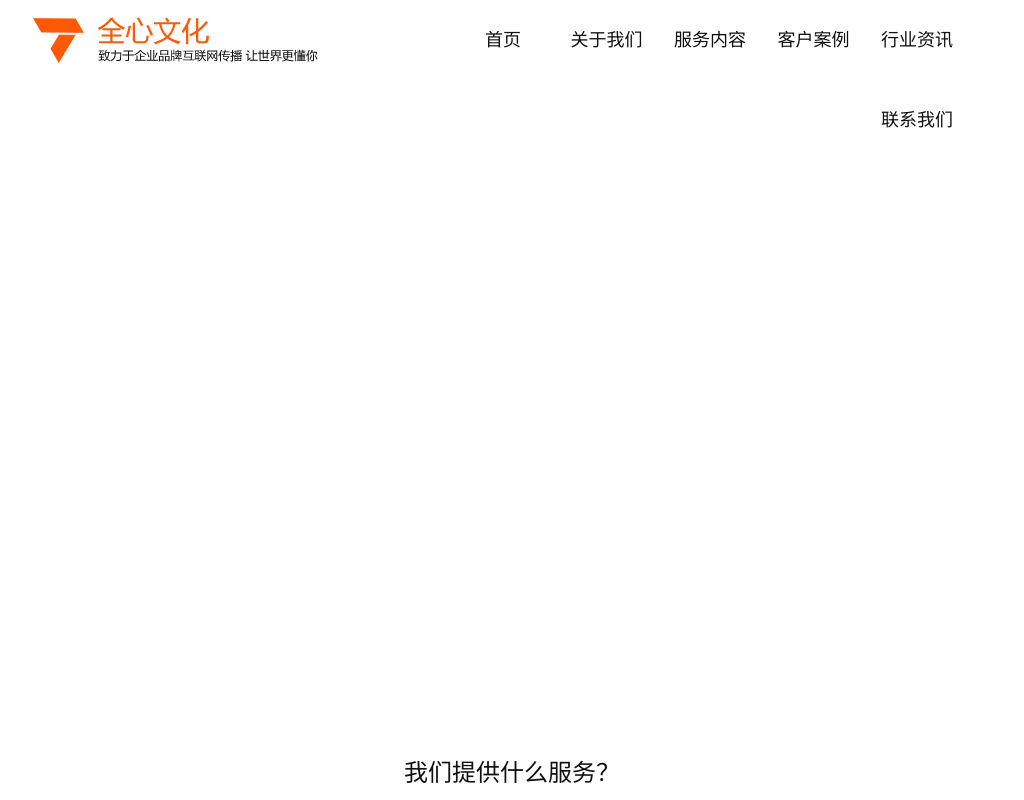
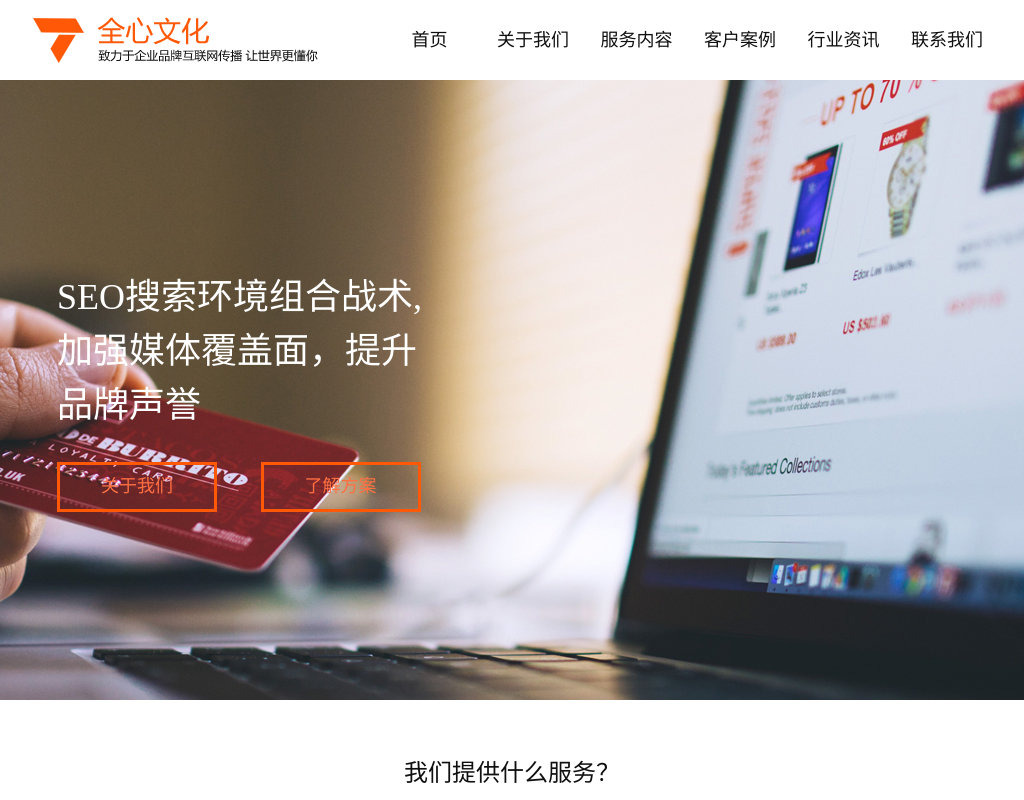
Before and after one commit to gy18505/-, a plain HTML site: page index.html in a window 1024 px wide. Shown: the top 800 px of the page. Drawn offline with nearby package versions, Linux system fonts and the light colour scheme.

Commit message:
bugs fixed
..

```diff
--- a/css/common.css
+++ b/css/common.css
@@ -205,9 +205,6 @@ ul li a:hover {
 }
 
 @media(min-width:992px) and (max-width:1200px) {
-  .navbar-menu .menu-list {
-    padding-right: 30px;
-  }
   .navbar-menu .menu-list li a {
     width: 100px;
   }
--- a/index.html
+++ b/index.html
@@ -146,7 +146,8 @@
   </div>
   <div class="banner">
     <div class="banner-wrapper swiper-wrapper">
-      <div class="banner-item bg-cover rellax swiper-slide" data-rellax-speed="-10" style="background-image:url('update/banner-bg.jpg')">
+      <div class="swiper-slide">
+		  <div class="banner-item bg-cover rellax" data-rellax-speed="-10" style="background-image:url('update/banner-bg.jpg')">
 			<div class="banner-content container">
 			  <h1 class="banner-title clamp-3 bounceInLeft rellax ani" swiper-animate-effect="bounceInLeft" data-rellax-speed="0">SEO搜索环境组合战术, 加强媒体覆盖面，提升品牌声誉</h1>
 			  <div class="banner-action bounceInLeft rellax ani" swiper-animate-effect="bounceInLeft" data-rellax-speed="0">
@@ -155,12 +156,15 @@
 			  </div>
 			</div>
 		  </div>
-      <div class="banner-item bg-cover rellax swiper-slide" data-rellax-speed="-10" style="background-image:url('update/banner-bg.jpg')">
+	  </div>
+      <div class="swiper-slide">
+		  <div class="banner-item bg-cover rellax" data-rellax-speed="-10" style="background-image:url('update/banner-bg.jpg')">
 			<div class="banner-content container">
 			  <h1 class="banner-title clamp-3 bounceInLeft rellax ani" swiper-animate-effect="bounceInLeft" data-rellax-speed="0">SEO搜索环境组合战术</h1>
 			  <div class="banner-action bounceInLeft rellax ani" swiper-animate-effect="bounceInLeft" data-rellax-speed="0">
 				<button class="btn-ctm">关于我们</button>
 				<button class="btn-ctm">了解方案</button>
+			  </div>
 			</div>
 		  </div>
 	</div>
```
Lines whose indentation alone changed are shown as unchanged.
